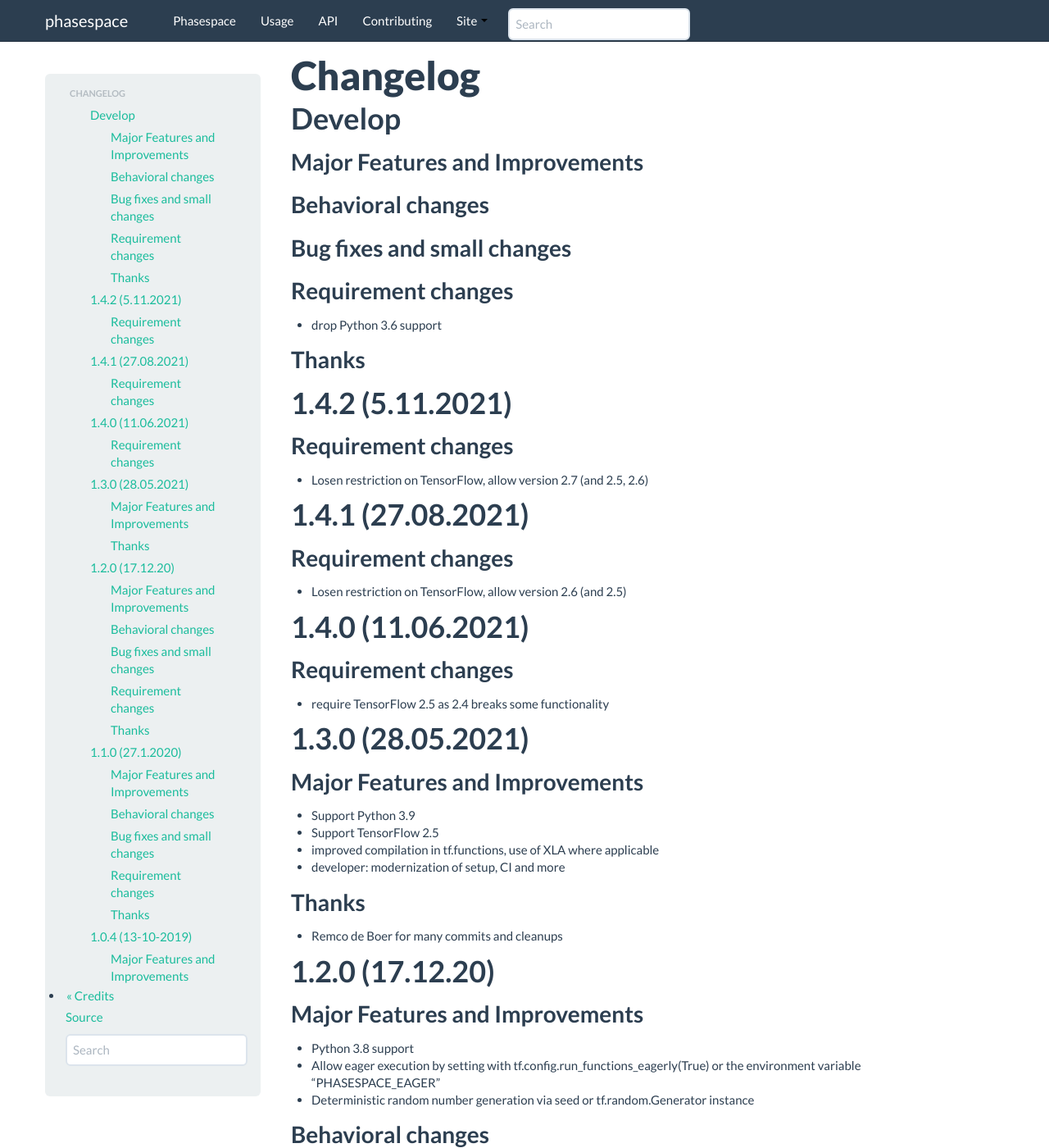
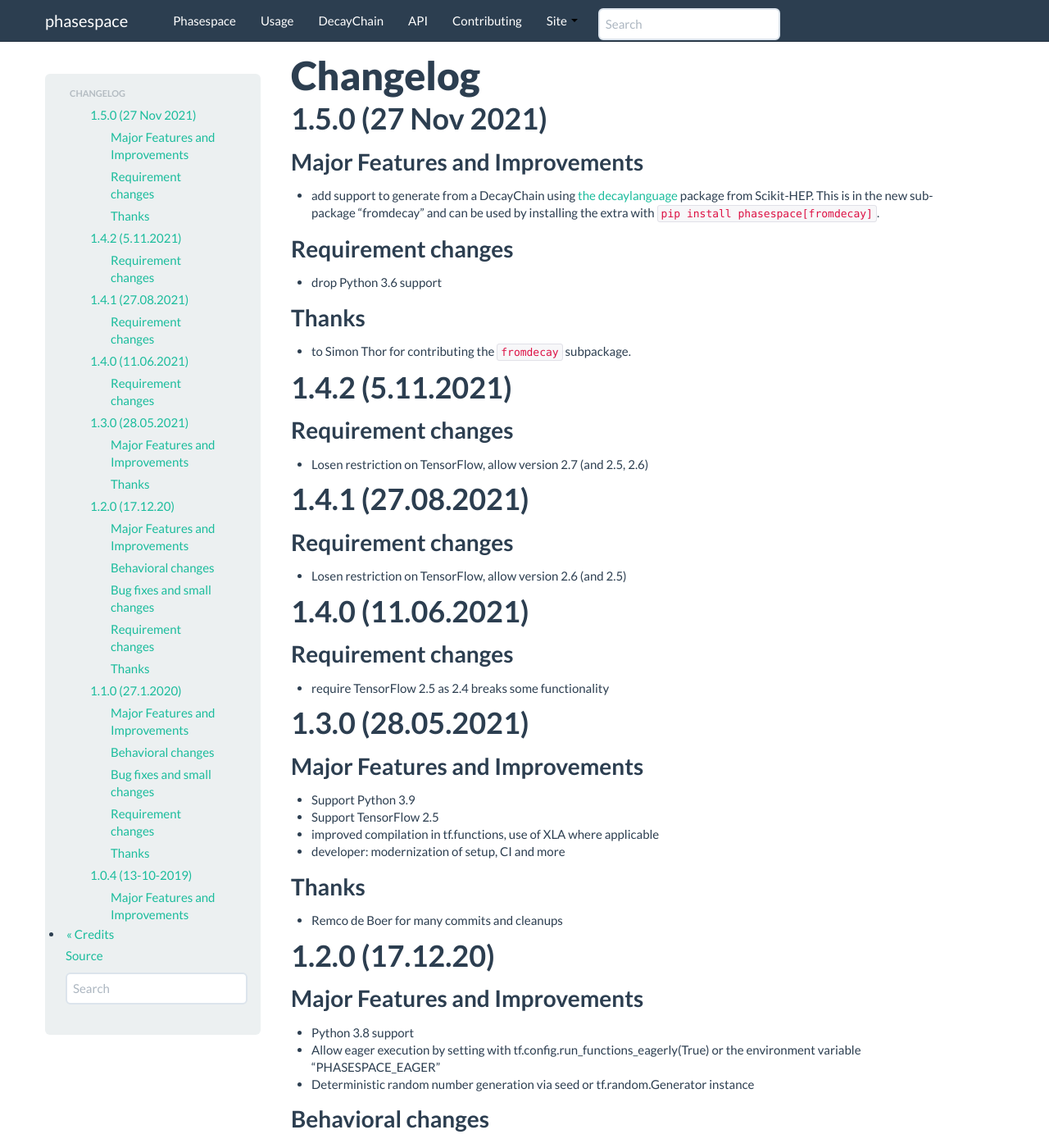
Before and after one commit to zfit/phasespace, a Sphinx documentation site: the page built from docs/history.rst, in a window 1280 px wide and 1400 px high. Shown: the whole window at 82% size. Built offline with Sphinx 7.4.7, drawn with Linux system fonts in a browser that asks for light colours; the version number could not be read and is left out.

Commit message:
release: 1.5.0

```diff
--- a/CHANGELOG.rst
+++ b/CHANGELOG.rst
@@ -2,19 +2,18 @@
 Changelog
 *********
 
-Develop
-==========
+
+1.5.0 (27 Nov 2021)
+===================
 
 
 Major Features and Improvements
 -------------------------------
+- add support to generate from a DecayChain using
+  `the decaylanguage <https://github.com/scikit-hep/decaylanguage>`_ package from Scikit-HEP.
+  This is in the new subpackage "fromdecay" and can be used by installing the extra with
+  ``pip install phasespace[fromdecay]``.
 
-Behavioral changes
-------------------
-
-
-Bug fixes and small changes
----------------------------
 
 Requirement changes
 -------------------
@@ -23,6 +22,7 @@
 
 Thanks
 ------
+- to Simon Thor for contributing the ``fromdecay`` subpackage.
 
 1.4.2 (5.11.2021)
 ==================
--- a/docs/conf.py
+++ b/docs/conf.py
@@ -40,6 +40,7 @@
     "sphinx.ext.mathjax",
     "sphinx_math_dollar",
     "jupyter_sphinx",
+    "myst_nb",
 ]
 
 
@@ -108,15 +109,15 @@
 # If true, `todo` and `todoList` produce output, else they produce nothing.
 todo_include_todos = False
 
-# makes the jupyter extension executable
-jupyter_sphinx_thebelab_config = {
-    "requestKernel": True,
-    "binderOptions": {
-        "repo": "zfit/phasespace",
-        "binderUrl": "https://mybinder.org",
-        "repoProvider": "github",
-    },
-}
+# # makes the jupyter extension executable
+# jupyter_sphinx_thebelab_config = {
+#     "requestKernel": True,
+#     "binderOptions": {
+#         "repo": "zfit/phasespace",
+#         "binderUrl": "https://mybinder.org",
+#         "repoProvider": "github",
+#     },
+# }
 
 # -- Options for HTML output -------------------------------------------
 
@@ -141,6 +142,7 @@
     "navbar_links": [
         ("Phasespace", "index"),
         ("Usage", "usage"),
+        ("DecayChain", "GenMultiDecay_Tutorial"),
         ("API", "phasespace"),
         ("Contributing", "contributing"),
         # ("Link", "http://example.com", True),
--- a/docs/index.rst
+++ b/docs/index.rst
@@ -11,6 +11,7 @@
    :maxdepth: 1
 
    usage
+   DecayChain <GenMultiDecay_Tutorial.ipynb>
    API <phasespace>
    contributing
    authors
--- a/setup.cfg
+++ b/setup.cfg
@@ -62,6 +62,7 @@
     %(fromdecay)s
     graphviz
     Sphinx
+    myst-nb
     sphinx_bootstrap_theme
     jupyter_sphinx
     sphinx-math-dollar
```
Also changed, not shown: docs/phasespace.rst (+13 -0 lines), docs/GenMultiDecay_Tutorial.ipynb.
